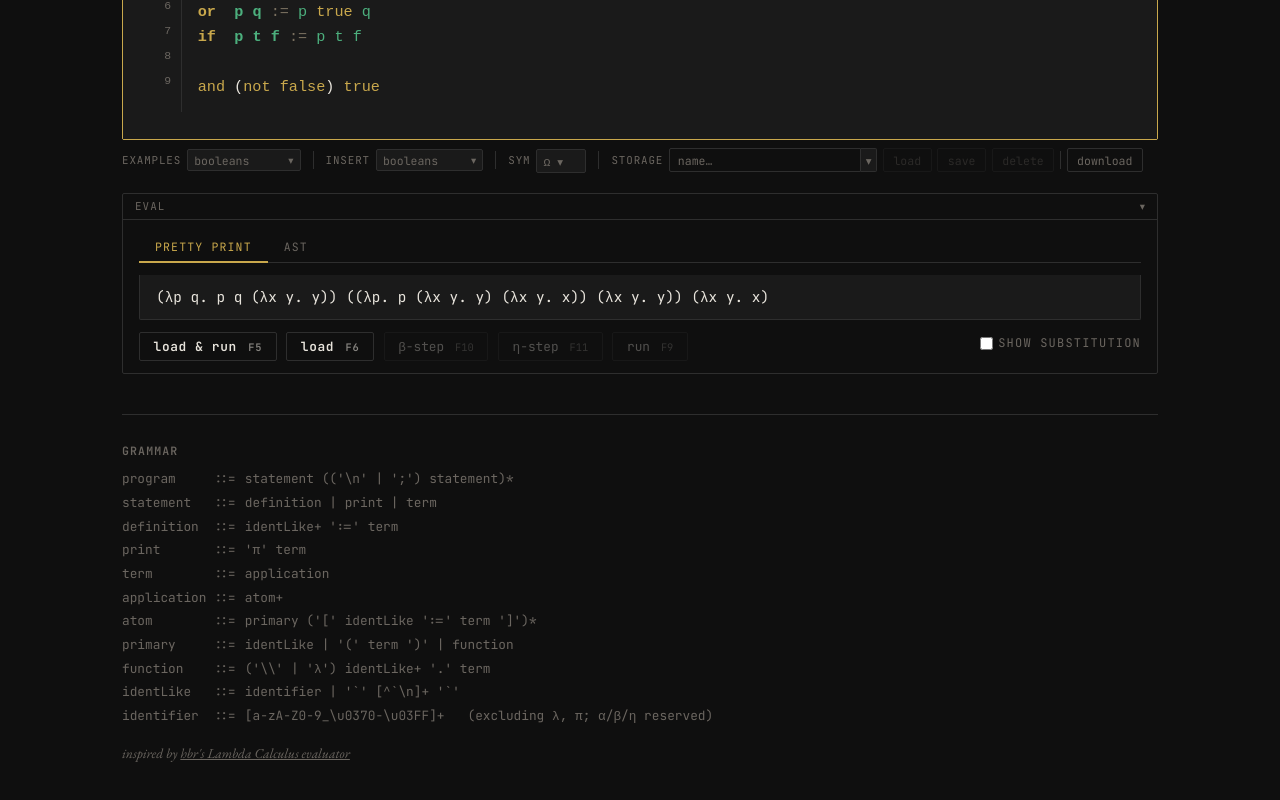
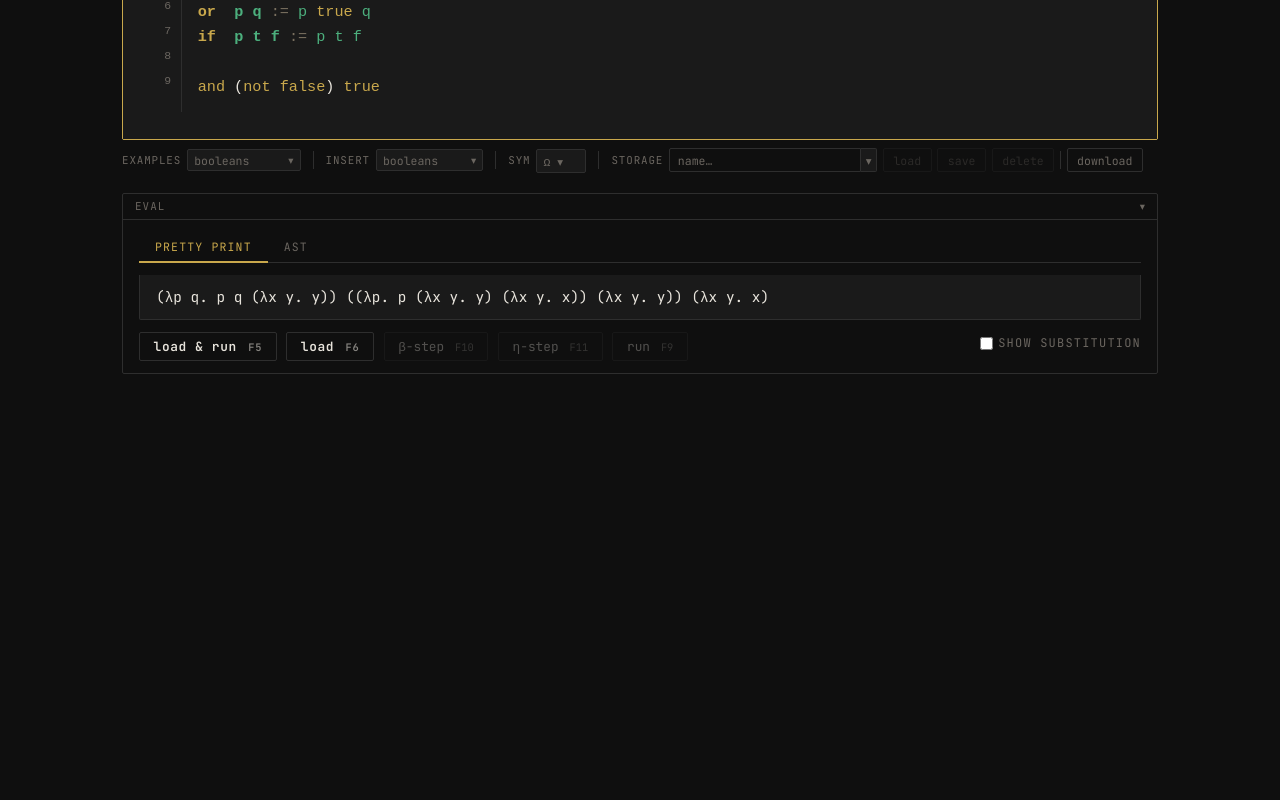
Before and after one commit to ezander/lambda_playground, a React (Vite) app: page / in a window 1280 px wide. Shown: the part 336-1136 px from the top of the page. After the commit the page ends 800 px from the top, so only its background shows below. Built offline with nearby package versions, Linux system fonts and the light colour scheme.

Commit message:
Remove grammar and hbr reference from footer

```diff
--- a/src/App.css
+++ b/src/App.css
@@ -42,8 +42,7 @@ body {
   overflow: hidden;
 }
 .app.kino header,
-.app.kino .example-row,
-.app.kino footer { display: none; }
+.app.kino .example-row { display: none; }
 
 .app.kino main {
   flex: 1;
@@ -783,33 +782,3 @@ label {
 }
 .help-table td:first-child { color: var(--accent); white-space: nowrap; }
 .help-table td:last-child  { color: var(--muted); }
-
-/* ── Footer ── */
-footer {
-  border-top: 1px solid var(--border);
-  padding-top: 1.75rem;
-}
-footer h2 {
-  font-family: var(--mono);
-  font-size: 0.72rem;
-  text-transform: uppercase;
-  letter-spacing: 0.1em;
-  color: var(--muted);
-  margin-bottom: 0.6rem;
-}
-.attribution {
-  font-family: var(--serif);
-  font-style: italic;
-  font-size: 0.85rem;
-  color: var(--muted);
-  margin-top: 1rem;
-}
-.attribution a { color: var(--muted); }
-.attribution a:hover { color: var(--accent); }
-
-footer pre {
-  font-family: var(--mono);
-  font-size: 0.8rem;
-  color: var(--muted);
-  line-height: 1.85;
-}
--- a/src/App.tsx
+++ b/src/App.tsx
@@ -565,27 +565,7 @@ export default function App() {
         )}
       </main>
 
-      <footer>
-        <div className="grammar">
-          <h2>grammar</h2>
-          <pre>{
-"program     ::= statement (('\\n' | ';') statement)*\n" +
-"statement   ::= definition | print | term\n" +
-"definition  ::= identLike+ ':=' term\n" +
-"print       ::= 'π' term\n" +
-"term        ::= application\n" +
-"application ::= atom+\n" +
-"atom        ::= primary ('[' identLike ':=' term ']')*\n" +
-"primary     ::= identLike | '(' term ')' | function\n" +
-"function    ::= ('\\\\' | 'λ') identLike+ '.' term\n" +
-"identLike   ::= identifier | '`' [^`\\n]+ '`'\n" +
-"identifier  ::= [a-zA-Z0-9_\\u0370-\\u03FF]+   (excluding λ, π; α/β/η reserved)"
-}</pre>
-        </div>
-        <p className="attribution">
-          inspired by <a href="https://hbr.github.io/Lambda-Calculus/lambda2/lambda.html" target="_blank" rel="noreferrer">hbr's Lambda Calculus evaluator</a>
-        </p>
-      </footer>
+      <footer />
     </div>
   );
 }
--- a/src/HelpModal.tsx
+++ b/src/HelpModal.tsx
@@ -1,6 +1,5 @@
 import { useEffect } from "react";
 
-const INSPIRATION_URL = "https://hbr.github.io/Lambda-Calculus/lambda2/lambda.html";
 
 export function HelpModal({ onClose }: { onClose: () => void }) {
   useEffect(() => {
@@ -16,8 +15,7 @@ export function HelpModal({ onClose }: { onClose: () => void }) {
 
         <h2>λ playground</h2>
         <p>
-          An interactive playground for an untyped lambda dialect, inspired
-          by <a href={INSPIRATION_URL} target="_blank" rel="noreferrer">hbr's Lambda Calculus evaluator</a>.
+          An interactive playground for an untyped lambda dialect.
           Expressions are evaluated using <strong>normal-order</strong> (leftmost-outermost)
           beta reduction with capture-avoiding substitution.
         </p>
```
